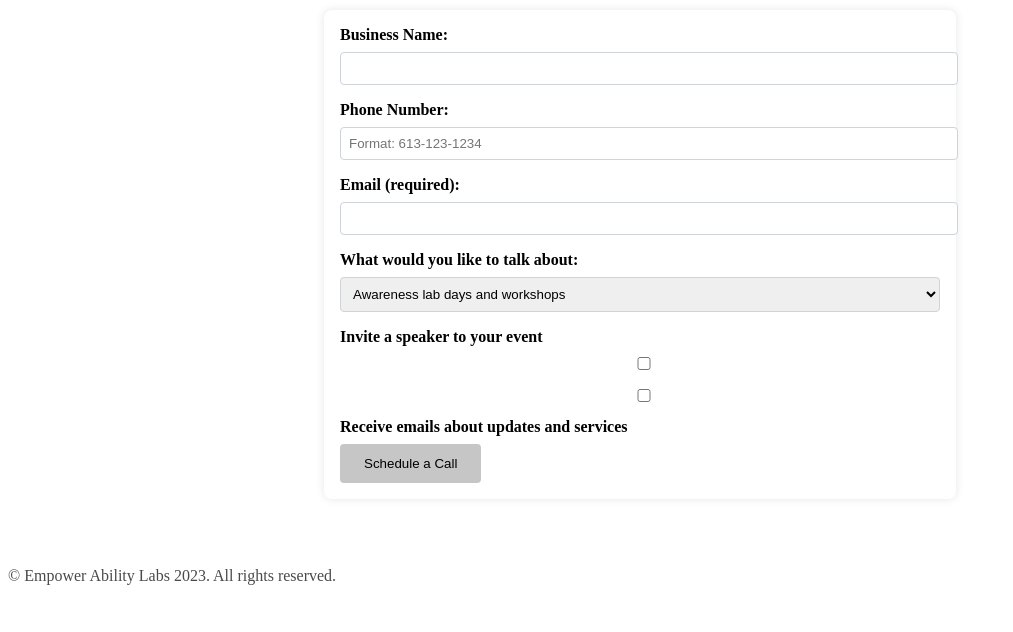
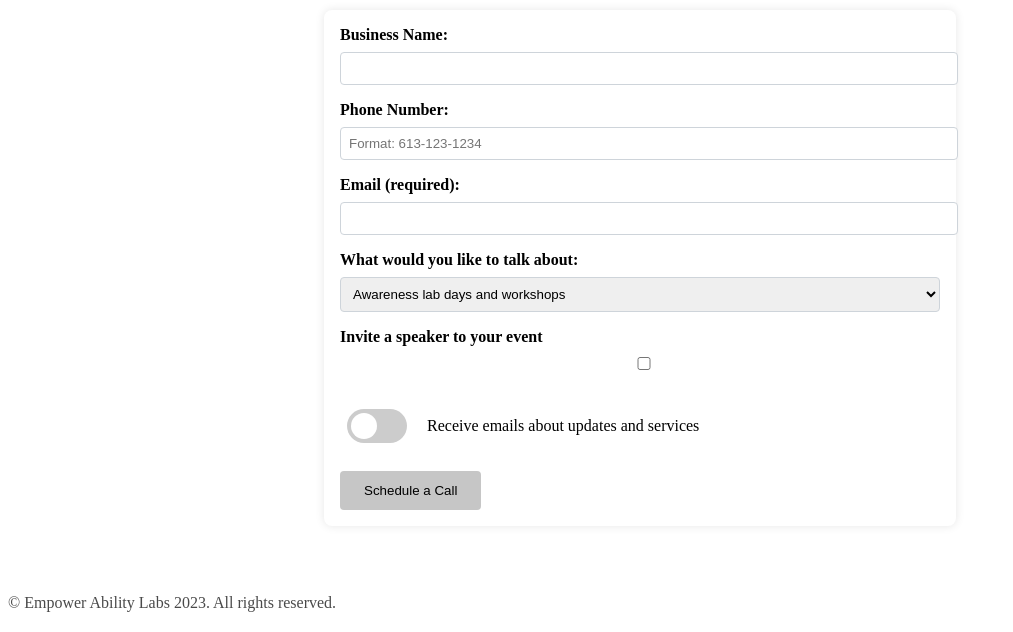
Before and after one commit to meinai-otoko/CST8914-Group5, a plain HTML site: page index.html in a window 1280 px wide. Shown: the part 1026-1658 px from the top of the page, without its empty margins (0-1013 px from the left). Before the commit the page ends 1630 px from the top, so only its background shows below. Drawn offline with Linux system fonts and the light colour scheme.

Commit message:
Update EmpowerAbilityLab.css

```diff
--- a/EmpowerAbilityLab.css
+++ b/EmpowerAbilityLab.css
@@ -142,3 +142,62 @@ input:focus, select:focus, textarea:focus {
     text-decoration: none;
     cursor: pointer;
 }
+
+/* Switch Styles */
+.switch-container {
+    margin: 20px 0;
+}
+
+.switch {
+    position: relative;
+    display: inline-flex;
+    align-items: center;
+    cursor: pointer;
+}
+
+.switch input {
+    opacity: 0;
+    width: 0;
+    height: 0;
+}
+
+.slider {
+    position: relative;
+    display: inline-block;
+    width: 60px;
+    height: 34px;
+    background-color: #ccc;
+    border-radius: 34px;
+    margin-right: 10px;
+    transition: .4s;
+}
+
+.slider:before {
+    position: absolute;
+    content: "";
+    height: 26px;
+    width: 26px;
+    left: 4px;
+    bottom: 4px;
+    background-color: white;
+    border-radius: 50%;
+    transition: .4s;
+}
+
+input:checked + .slider {
+    background-color: #2196F3;
+}
+
+input:focus + .slider {
+    box-shadow: 0 0 1px #2196F3;
+    outline: 2px solid #000;
+}
+
+input:checked + .slider:before {
+    transform: translateX(26px);
+}
+
+.switch-label {
+    margin-left: 10px;
+    font-weight: normal;
+}
```
